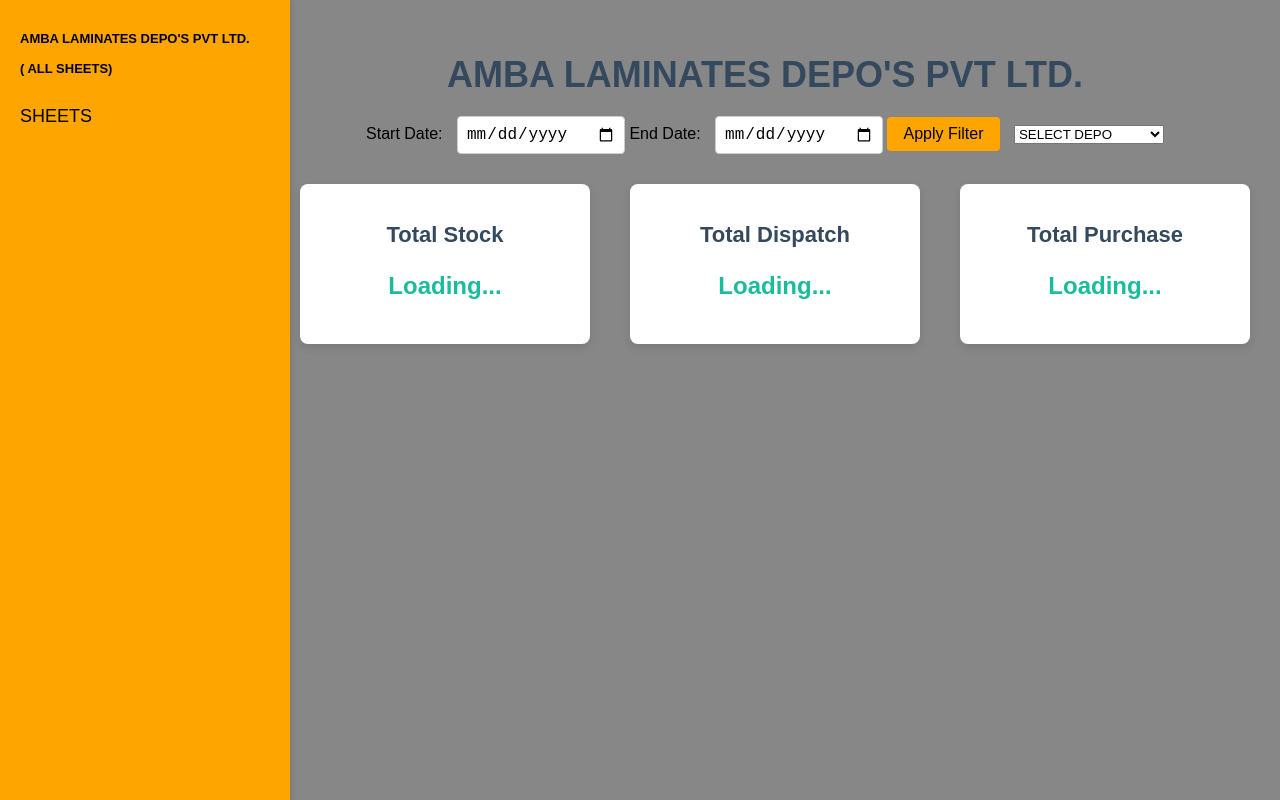
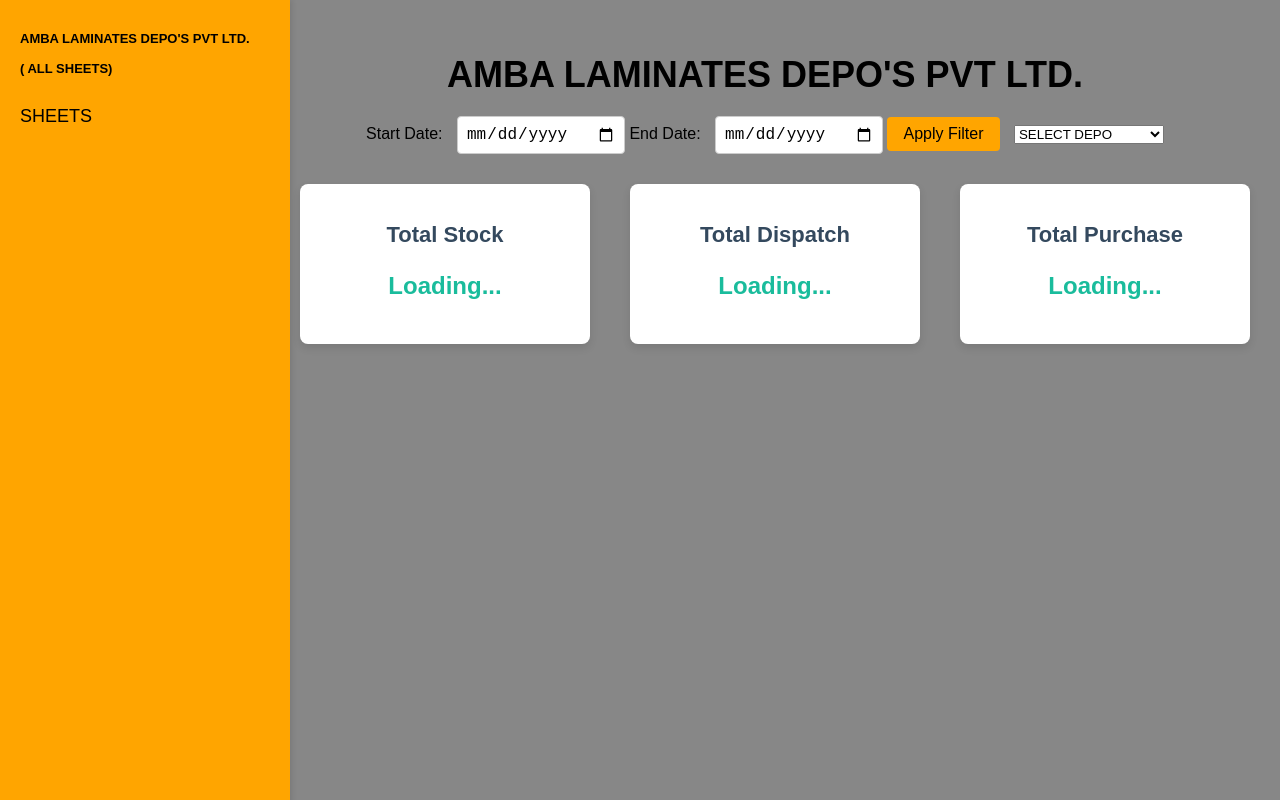
Before and after one commit to AMBALAMINATES/depo, a plain HTML site: page index.html in a window 1280 px wide. Drawn offline with Linux system fonts and the light colour scheme.

Commit message:
Update s.css

```diff
--- a/s.css
+++ b/s.css
@@ -63,7 +63,7 @@ body {
 .dashboard h1 {
     font-size: 36px;
     margin-bottom: 20px;
-    color: #34495e;
+    color: black;
 }
 
 /* Date Filter Section */
```
